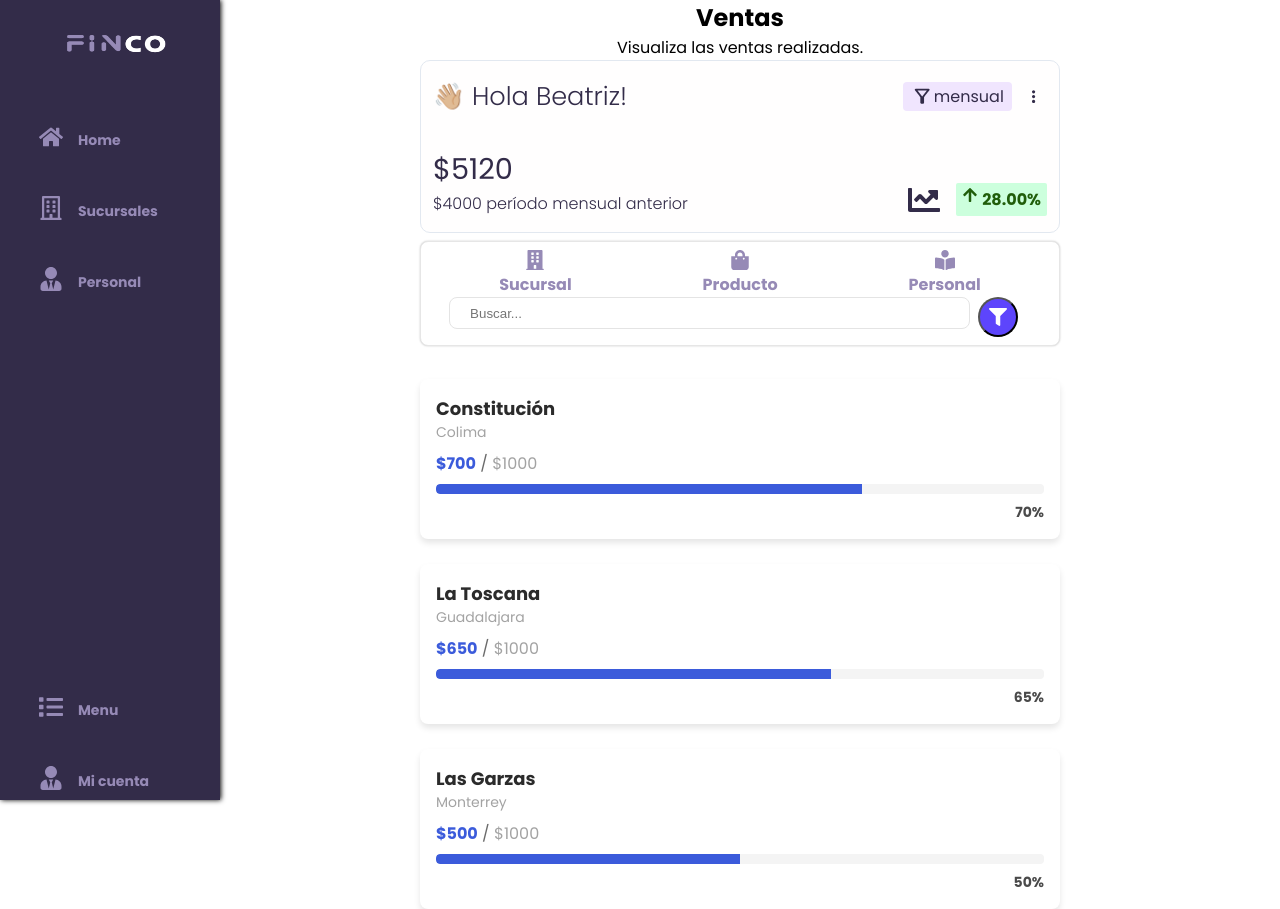
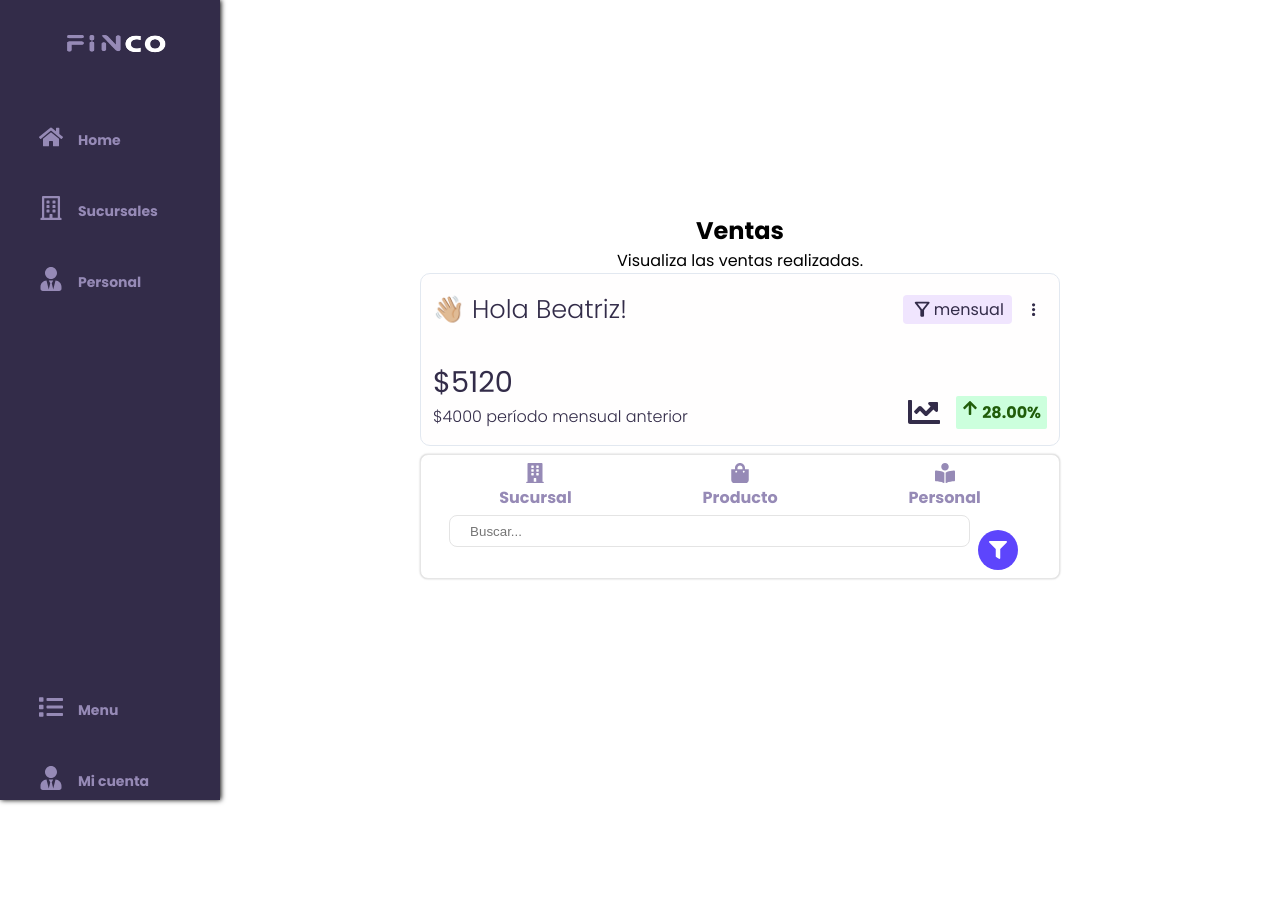
Before and after one commit to No-Country-simulation/c22-19-T-WebApp, a React (Vite) app in the folder frontend/fincowebapp/: page / in a window 1280 px wide. After the commit the page ends 800 px from the top, so only its background shows below. Built offline with nearby package versions, Linux system fonts and the light colour scheme.

Commit message:
funcionamiento de icoe input de filtro

```diff
--- a/frontend/fincowebapp/src/components/filter/SearchBar.css
+++ b/frontend/fincowebapp/src/components/filter/SearchBar.css
@@ -63,6 +63,7 @@
     background-color: #fff;
     color: #000;
     border-radius: 8px;
+    margin-top: 5px;
     padding:5px 5px 5px 20px;
     border: 1px solid #e4e4e4;
     font: bold;
--- a/frontend/fincowebapp/src/components/filter/SearchBar.jsx
+++ b/frontend/fincowebapp/src/components/filter/SearchBar.jsx
@@ -2,16 +2,31 @@ import { FaFilter, FaBuilding, FaShoppingBag, FaBookReader } from "react-icons/f
 import {useState} from "react";
 
 import './SearchBar.css';
+import { DialogFilter } from "../sucursal_modal_filter/modal_filter_sucursal";
 
 
-
-export function SearchBar(){
+export function SearchBar({ setSearchText, setSelectedIcon }){
     const [selected, setSelected] = useState("");
 
     const handleClick = (iconName) => {
         setSelected(iconName);
+        setSelectedIcon(iconName);
     }
 
+    const handleImputChange = (event) => {
+        setSearchText(event.target.value);
+    }
+
+    //abrir modal
+    const [open, setOpen] = useState(false);
+
+    const handleClickOpen = () => {
+      setOpen(true);
+    };
+
+    const handleClose = () => {
+      setOpen(false);
+    };
     return (
         <div className="searchBar-Filter">
             <div className="searchBar-Icon">
@@ -38,9 +53,17 @@ export function SearchBar(){
             </div>
             </div>
             <div className="searchBar-Input-Filter">
-                <input className="searchBar-Input" type="text" placeholder="Buscar..."/>
-                <button className="searchBar-button-Filter">
+                <input
+                className="searchBar-Input"
+                type="text"
+                placeholder="Buscar..."
+                onChange={handleImputChange}
+                />
+                <button className="searchBar-button-Filter"
+                onClick={handleClickOpen}
+                >
                     <FaFilter className="icon" /></button>
+                    <DialogFilter open={open} onClose={handleClose}></DialogFilter>
             </div>
         </div>
     )
--- /dev/null
+++ b/frontend/fincowebapp/src/components/sucursal_modal_filter/modal_filter_sucursal.jsx
@@ -0,0 +1,31 @@
+import React from 'react';
+import './modal_filter_surcusal.css'
+import { FaChevronDown } from "react-icons/fa";
+import { UnderConstruction } from '../../pages/UnderConstruction/UnderConstruction';
+export const DialogFilter = ({ open, onClose }) => {
+  if (!open) return null; // No renderizamos el modal si no está abierto
+
+  return (
+    <div className="modal-overlay" onClick={onClose}>
+      <div className="modal-content" onClick={(e) => e.stopPropagation()}>
+      <h2 className="under_contruction_title2">En construcción</h2>
+      <img className="under_contruction_image" src="./images/UnderConstruction.png" alt="Imagen que ilustra una pagina web en construcción" title="En construcción" />
+      {/* <h3>Filtro por sucursal</h3>
+        <button className="modal-close" onClick={onClose}>X</button>
+        <div>
+            <p className='tittle'>Ubicación</p>
+            <p className='text'>Estado  <FaChevronDown /> </p>
+            <p className='text'>Ciudad <FaChevronDown /></p>
+        </div>
+        <div>
+            <p  className='tittle'>Logros</p>
+            <p className='text'>Mentas</p>
+            <p className='text'>Ventas</p>
+        </div>
+        <button onClick={onClose}>Aplicar
+
+        </button> */}
+      </div>
+    </div>
+  );
+};
--- /dev/null
+++ b/frontend/fincowebapp/src/components/sucursal_modal_filter/modal_filter_surcusal.css
@@ -0,0 +1,74 @@
+
+
+/* Fondo oscuro del modal */
+.modal-overlay {
+    position: fixed; /* Fija el modal en la pantalla */
+    top: 0;
+    left: 0;
+    width: 100%;
+    height: 100%;
+    background-color: rgba(0, 0, 0, 0.5); /* Fondo oscuro con opacidad */
+    display: flex;
+    justify-content: center; /* Centra el modal horizontalmente */
+    align-items: center; /* Centra el modal verticalmente */
+    z-index: 1000; /* Asegura que el modal esté encima de otros elementos */
+  }
+
+  /* Estilo del contenido del modal */
+  .modal-content {
+    background-color: white;
+    padding: 20px;
+    border-radius: 10px;
+    box-shadow: 0 4px 6px rgba(0, 0, 0, 0.1);
+    max-width: 700px;
+    width: 100%;
+    text-align: left;
+    margin: 10px;
+  }
+
+
+  /* Botón de cierre del modal */
+  .modal-close {
+    position: absolute;
+    top: 10px;
+    right: 10px;
+    background: transparent;
+    border: none;
+    font-size: 16px;
+    cursor: pointer;
+  }
+
+  /* Estilo para el botón de cierre */
+  button {
+    cursor: pointer;
+    background-color: #007bff;
+    color: white;
+    padding: 10px 210px;
+    border: none;
+    border-radius: 5px;
+    margin-top: 20px;
+    max-width: 100%;
+  }
+
+  button:hover {
+    background-color: #0056b3;
+  }
+
+  h3{
+    color: #332C49
+  }
+
+
+  .tittle{
+    font-size: 18px;
+    font-weight: bold;
+    margin-top: 10px;
+    margin-bottom: 10px;
+    color: #332C49 ;
+  }
+
+  .text{
+    margin-left: 20px;
+    padding: 10px;
+    color: #4F46E5;
+  }
--- a/frontend/fincowebapp/src/pages/Home/Home.jsx
+++ b/frontend/fincowebapp/src/pages/Home/Home.jsx
@@ -3,11 +3,23 @@ import { Header, CardWelcome } from "../../components/"
 import { fakeUser } from "../../utils/data";
 import { SearchBar } from "../../components/filter/SearchBar";
 import Card_ventas_sucursales from "../../components/Card_ventas_sucursales/Card_ventas_sucursales";
-
+import { useState } from "react";
 export const Home = () => {
 
+  const [searchtText, setSearchText] = useState("");
+  const [selectecIcon, setSelectedIcon] = useState("");
 
+  const cardsData = [
+    { sucursal: "Constitución", localidad: "Colima", ventas: 700, objetivo_ventas: 1000 },
+    { sucursal: "La Toscana", localidad: "Guadalajara", ventas: 650, objetivo_ventas: 1000 },
+    { sucursal: "Las Garzas", localidad: "Monterrey", ventas: 500, objetivo_ventas: 1000 },
 
+  ];
+
+  const filteredCards =  selectecIcon === "building"
+  ? cardsData.filter((card) =>
+    card.sucursal.toLowerCase().includes(searchtText.toLowerCase())
+  ):[];
     return (
       <>
         <Header />
@@ -22,26 +34,20 @@ export const Home = () => {
             period="mensual"
           />
 
-           <SearchBar></SearchBar>
-          <Card_ventas_sucursales
-          sucursal="Constitución"
-          localidad="Colima"
-          ventas={700}
-          objetivo_ventas={1000}
-          />
-          <Card_ventas_sucursales
-          sucursal="La Toscana"
-          localidad="Guadalajara"
-          ventas={650}
-          objetivo_ventas={1000}
-          />
-          <Card_ventas_sucursales
-          sucursal="Las Garzas"
-          localidad="Monterrey"
-          ventas={500}
-          objetivo_ventas={1000}
-          />
+           <SearchBar
+              setSearchText={setSearchText}
+              setSelectedIcon={setSelectedIcon}
+           />
 
+          {filteredCards.map((card, index) => (
+            <Card_ventas_sucursales
+              key={index}
+              sucursal={card.sucursal}
+              localidad={card.localidad}
+              ventas={card.ventas}
+              objetivo_ventas={card.objetivo_ventas}
+            />
+          ))}
         </main>
       </>
       );
```
